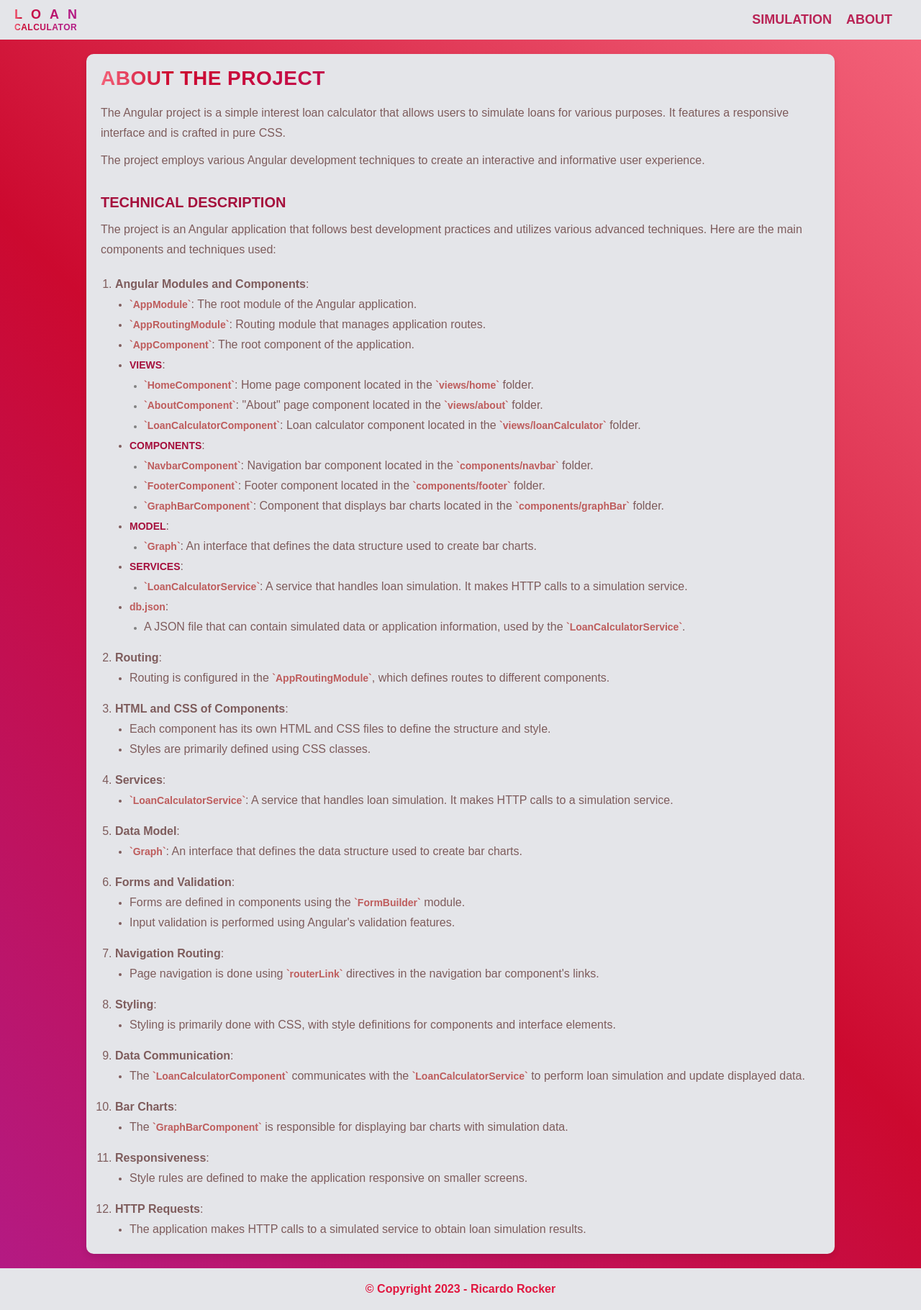
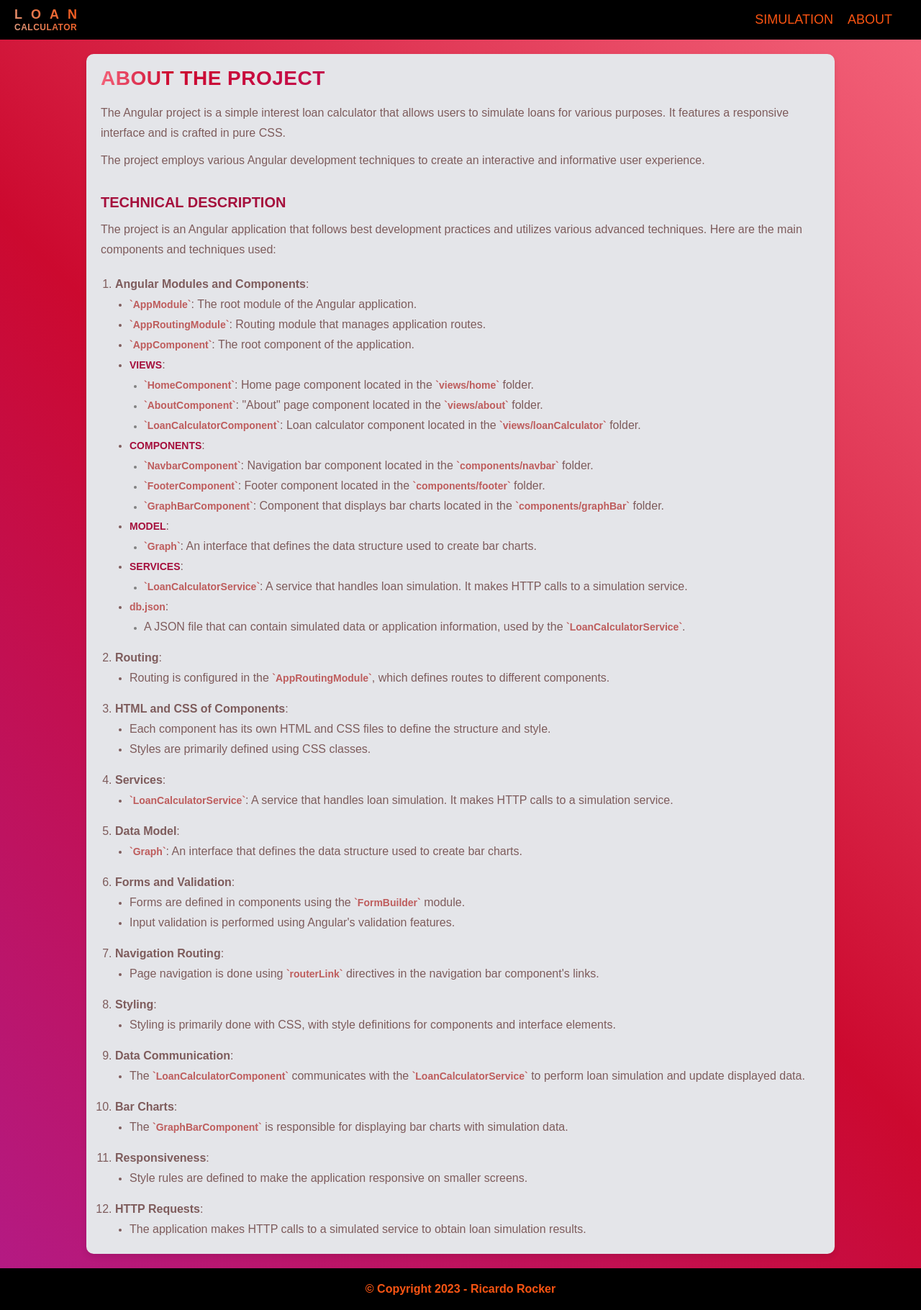
Before and after one commit to ricardorocker/loan-calculator, an Angular app: page /about in a window 1280 px wide. Shown: the whole page at 72% size. Built offline with nearby package versions, Linux system fonts and the light colour scheme.

Commit message:
Change Loan calculator style

```diff
--- a/src/app/components/footer/footer.component.css
+++ b/src/app/components/footer/footer.component.css
@@ -1,14 +1,14 @@
 .container {
-  color: #e1173f;
+  color: hsl(17, 96%, 53%);
   text-align: center;
 }
 
 footer {
-  background-color: #e4e5e9;
+  background: black;
   padding: 20px 0;
 }
 
 a {
-  color: #e1173f;
+  color: #FA5412;
   text-decoration: none;
 }
--- a/src/app/components/navbar/navbar.component.css
+++ b/src/app/components/navbar/navbar.component.css
@@ -1,5 +1,5 @@
 nav {
-  background-color: #e4e5e9;
+  background: black;
   display: flex;
   justify-content: space-between;
   align-items: center;
@@ -10,14 +10,19 @@ a {
   text-decoration: none;
   font-size: 18px;
   text-transform: uppercase;
-  color: #b92355;
+  color: #FA5412;
 }
 
 .logo {
   font-size: 24px;
   font-weight: bold;
   letter-spacing: 0.5px;
-  background: linear-gradient(to right, #f36279 0%, #cc092f 10%, #b41a83 70%);
+  background: linear-gradient(
+    45deg,
+    #e09d83 0%,
+    #e86d3c 50%,
+    #FA5412 100%
+  );
   -webkit-background-clip: text;
   background-clip: text;
   color: transparent;
@@ -39,7 +44,6 @@ a {
 
 .nav-links li {
   margin-right: 20px;
-  font-weight: bold;
 }
 
 @media screen and (max-width: 550px) {
--- a/src/app/views/loan-calculator/loan-calculator.component.css
+++ b/src/app/views/loan-calculator/loan-calculator.component.css
@@ -6,7 +6,7 @@
 
 .calculator-page {
   background: black;
-  min-height: calc(100vh - 117px);
+  min-height: calc(100vh);
   display: flex;
   justify-content: center;
   align-items: center;
@@ -159,7 +159,7 @@ button.apply {
     45deg,
     #dd8c6d 0%,
     #e86d3c 50%,
-    rgb(241, 95, 38) 100%
+    #FA5412 100%
   );
   color: #fff;
   box-shadow: 0px 3px 6px #00000033;
```
